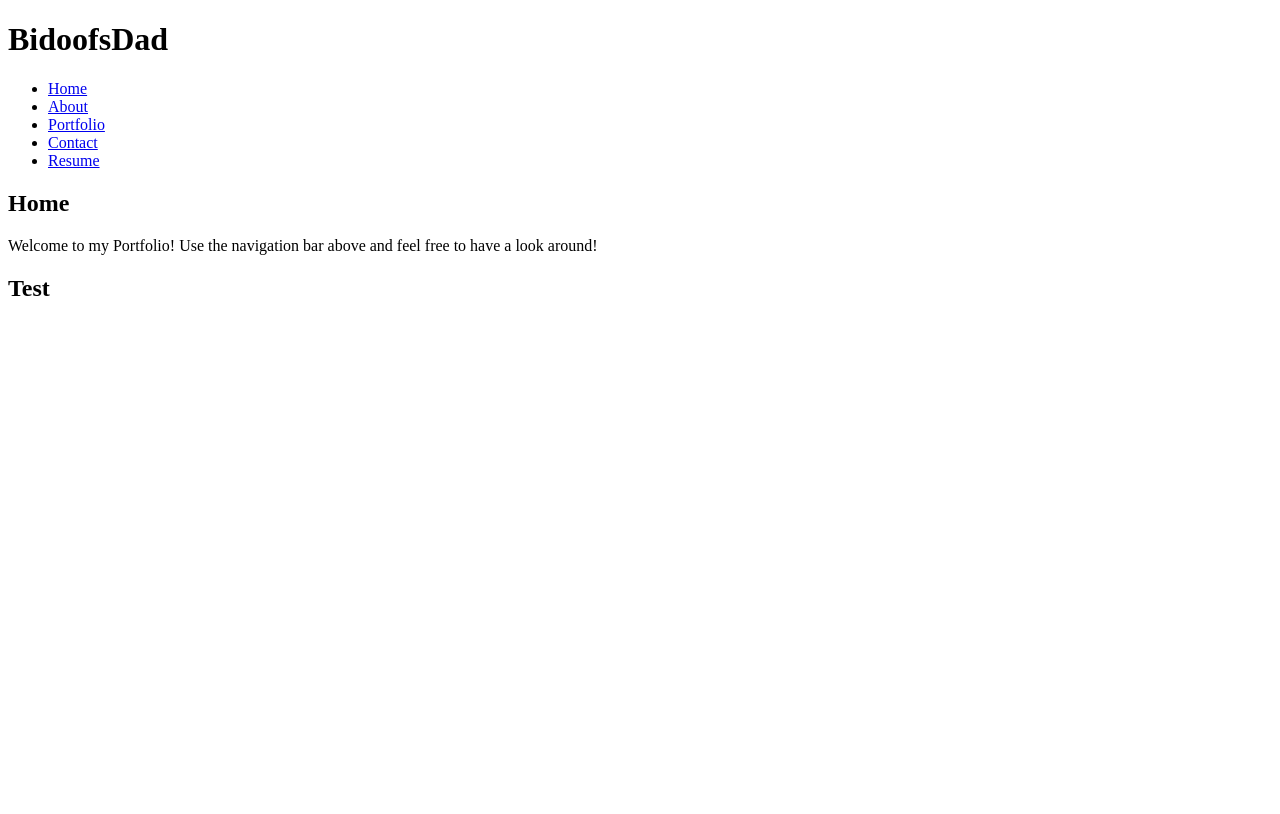
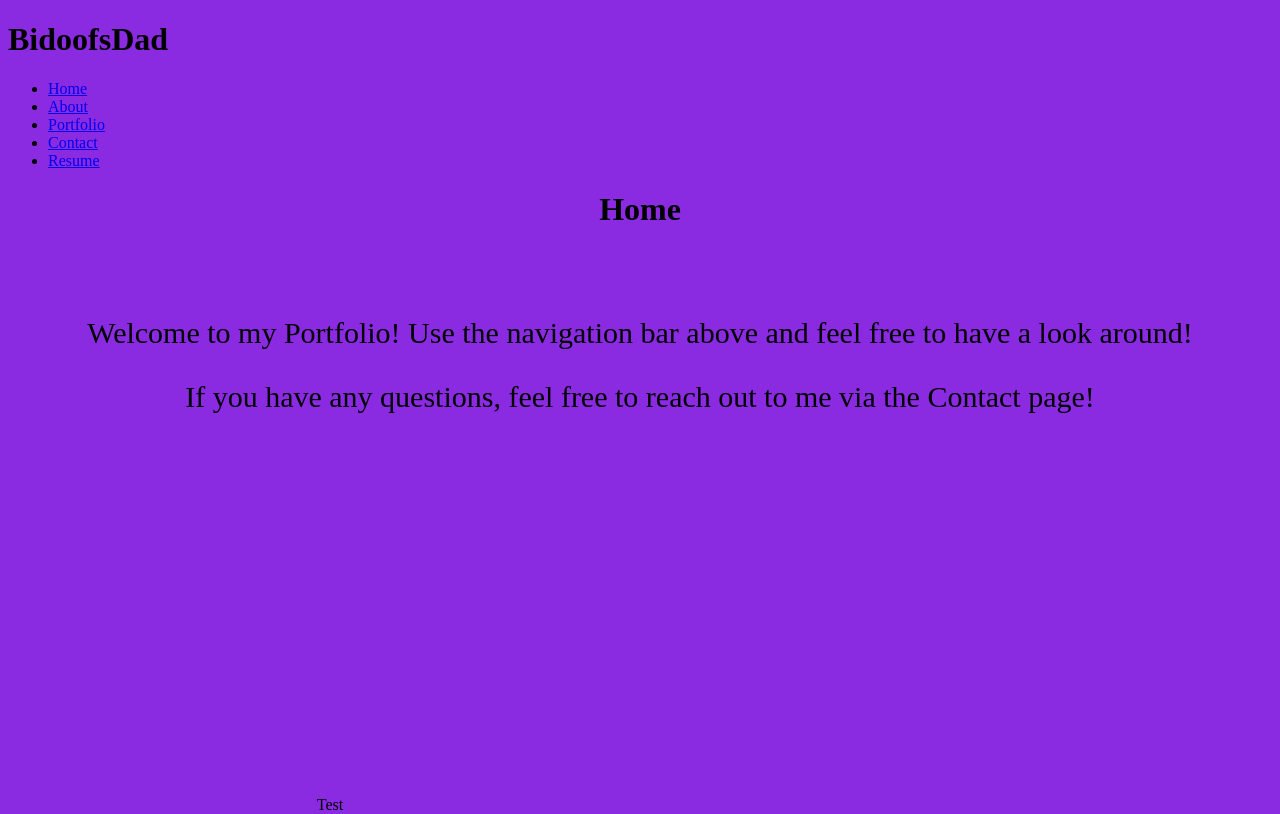
Before and after one commit to Bidoofs-Dad/My-React-Portfolio, a React (Create React App) app: page / in a window 1280 px wide. Built offline with nearby package versions, Linux system fonts and the light colour scheme.

Commit message:
added in some of the styling to the Home and Footer js files

```diff
--- /dev/null
+++ b/src/App.css
@@ -0,0 +1,3 @@
+body {
+    background-color: blueviolet;
+}
--- a/src/App.js
+++ b/src/App.js
@@ -2,6 +2,7 @@ import React from "react";
 import Header from './components/Header';
 import PortfolioContainer from "./components/PortfolioContainer";
 import Footer from './components/Footer';
+import './App.css';
 
 const App = () => {
     return(
--- a/src/components/Footer.js
+++ b/src/components/Footer.js
@@ -1,9 +1,10 @@
 import React from "react";
+import './styles/Footer.css';
 
 export default function Footer() {
     return(
         <footer>
-            <h2>Test</h2>
+            <p>Test</p>
         </footer>
     );
 };
--- a/src/components/pages/Home.js
+++ b/src/components/pages/Home.js
@@ -1,12 +1,18 @@
 import React from "react";
+import '../styles/Home.css';
 
 export default function Home() {
     return(
-    <div>
-        <h2>Home</h2>
+    <div className="home">
+        <h1>Home</h1>
+        <br></br>
+        <br></br>
+        <div>
         <p>
             Welcome to my Portfolio! Use the navigation bar above and feel free to have a look around!
         </p>
+        <p>If you have any questions, feel free to reach out to me via the Contact page!</p>
+        </div>
     </div>
     );
 };
--- /dev/null
+++ b/src/components/styles/Footer.css
@@ -0,0 +1,9 @@
+footer {
+    display: flex;
+    justify-content: center;
+    position: absolute;
+    bottom: 0;
+    width: 644px;
+    height: 20px;
+    margin: 0 auto;
+}
--- /dev/null
+++ b/src/components/styles/Home.css
@@ -0,0 +1,14 @@
+/* .home{
+    display: flex;
+    justify-content: center;
+} */
+
+.home h1 {
+    /* display: flex;
+    justify-content: center; */
+    text-align: center;
+}
+.home p {
+    text-align: center;
+    font-size: 30px;
+}
```
